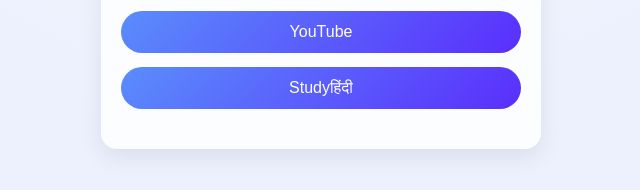
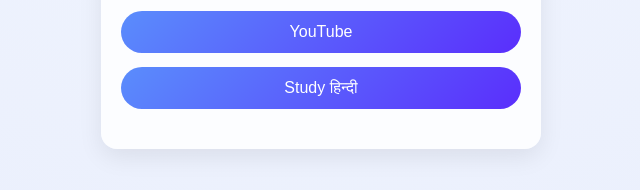
Before and after one commit to studyhindi/studyhindi.github.io, a plain HTML site: page index.html in a window 1280 px wide. Shown: the part 524-714 px from the top of the page, 319-959 px from the left. Drawn offline with Linux system fonts and the light colour scheme.

Commit message:
Update index.html

```diff
--- a/index.html
+++ b/index.html
@@ -3,7 +3,7 @@
 <head>
   <meta charset="UTF-8">
   <meta name="viewport" content="width=device-width, initial-scale=1.0">
-  <title>Studyहिंदी</title>
+  <title>Studyहिन्दी</title>
   <link rel="stylesheet" href="https://cdnjs.cloudflare.com/ajax/libs/font-awesome/6.4.0/css/all.min.css">
   <style>
     body {
@@ -135,7 +135,7 @@
     <div class="links">
       <a href="https://studyhindi.github.io/" class="link-btn" target="_blank">studyhindi.github.io</a>
       <a href="https://www.youtube.com/@Study%E0%A4%B9%E0%A4%BF%E0%A4%82%E0%A4%A6%E0%A5%80" class="link-btn" target="_blank">YouTube</a>
-      <a href="https://studyhindi.github.io/" class="link-btn" target="_blank">Studyहिंदी</a>
+      <a href="https://studyhindi.github.io/" class="link-btn" target="_blank">Study हिन्दी</a>
     </div>
   </div>
 </body>
```
